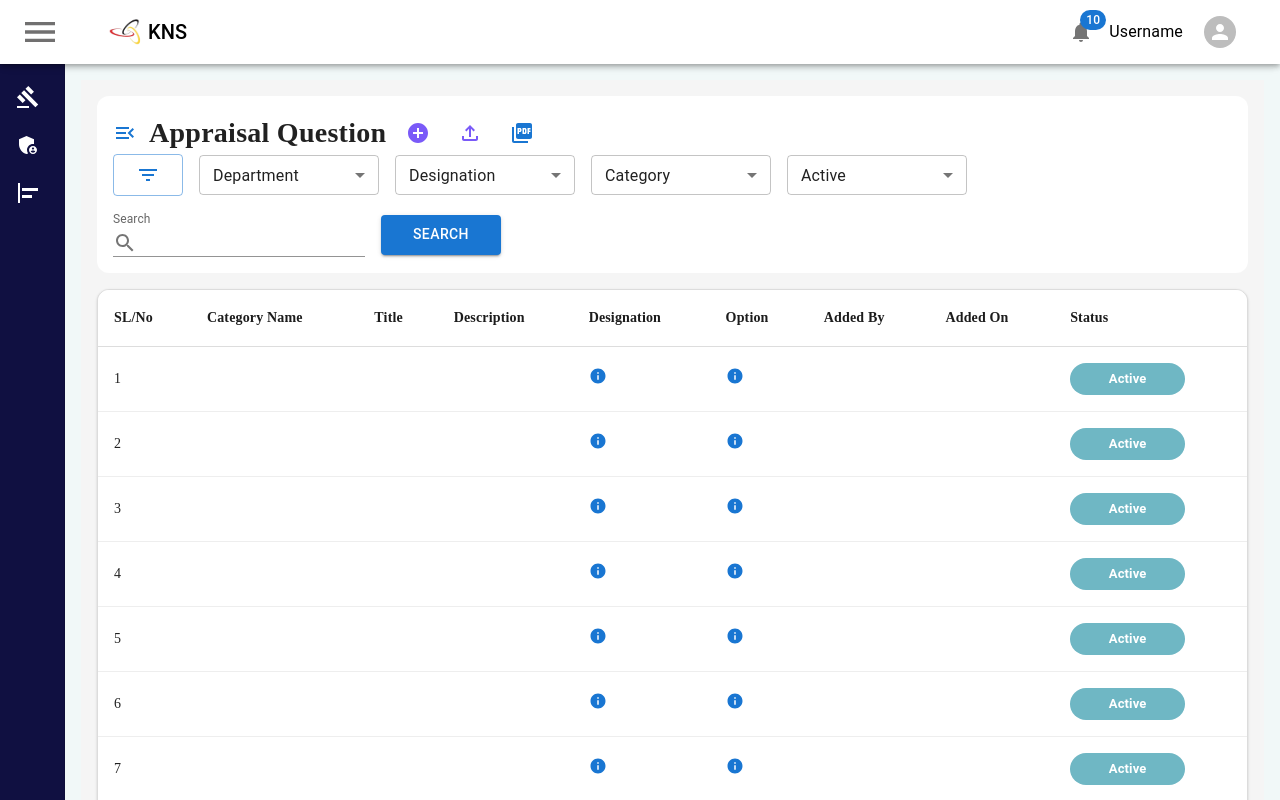
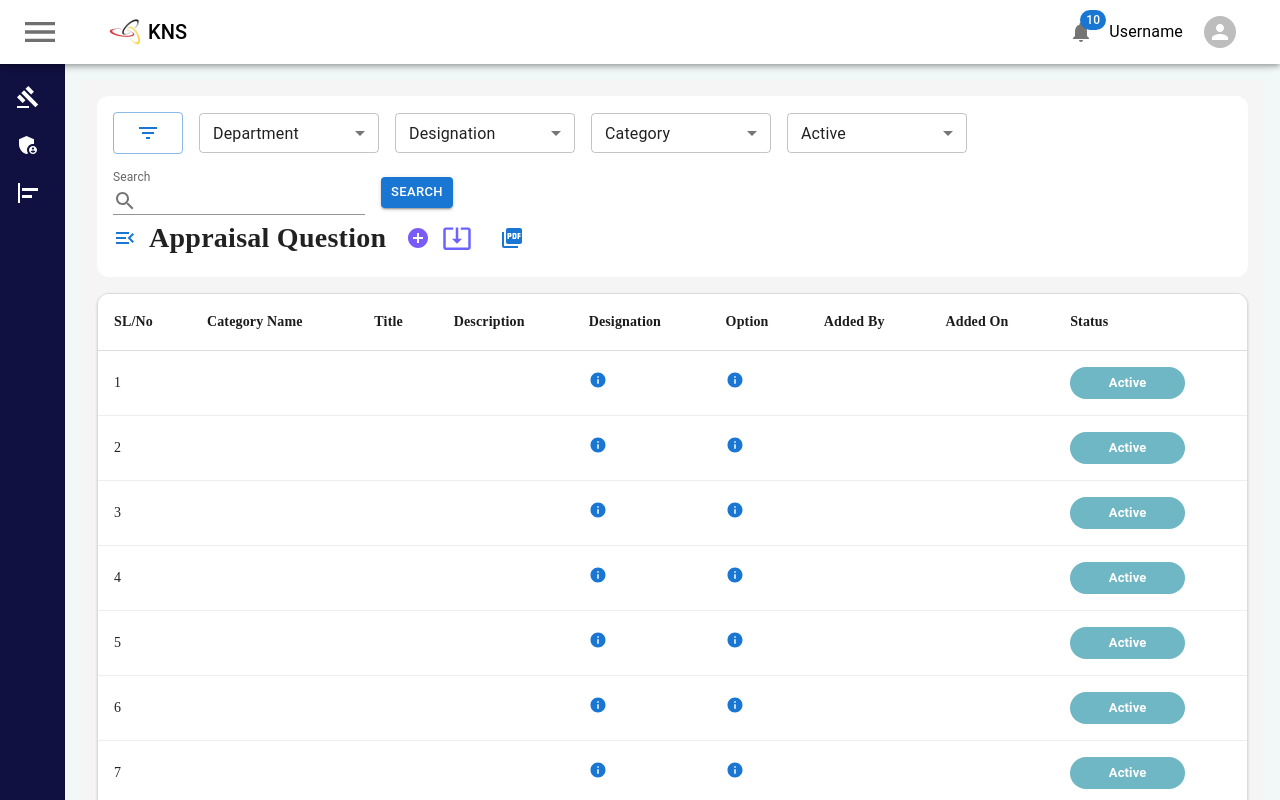
Before and after one commit to harshuharshi222-hash/react-js-project, a React (Vite) app: page /AppraisalQuestion/index in a window 1280 px wide. Shown: the top 800 px of the page. Built offline with nearby package versions, Linux system fonts and the light colour scheme.

Commit message:
tool tip

```diff
--- a/src/AppraisalQuestion/index.jsx
+++ b/src/AppraisalQuestion/index.jsx
@@ -1,4 +1,6 @@
 import React, { useMemo, useState } from "react";
+import Tooltip from '@mui/material/Tooltip';
+import SystemUpdateAltIcon from '@mui/icons-material/SystemUpdateAlt';
 import {
   Box,
   Button,
@@ -149,37 +151,7 @@ export default function AppraisalQuestion() {
           flexWrap: "wrap",
         }}
       >
-        <Box
-          sx={{
-            display: "flex",
-            alignItems: "center",
-            gap: 1.5,
-          }}
-        >
-          <MenuOpenIcon sx={{ color: "#1976d2" }} />
 
-          <Typography
-            sx={{
-              fontWeight: 700,
-              fontSize: 28,
-              fontFamily: "Times New Roman",
-            }}
-          >
-            Appraisal Question
-          </Typography>
-
-          <IconButton>
-            <AddCircleIcon sx={{ color: "#7a5af8" }} />
-          </IconButton>
-
-          <IconButton>
-            <FileUploadOutlinedIcon sx={{ color: "#7a5af8" }} />
-          </IconButton>
-
-          <IconButton>
-            <PictureAsPdfIcon sx={{ color: "#1976d2" }} />
-          </IconButton>
-        </Box>
 
         <Box
           sx={{
@@ -255,14 +227,63 @@ export default function AppraisalQuestion() {
 
           <Button
             variant="contained"
-            sx={{
-              height: 40,
-              px: 4,
-            }}
+            size="small"
+            // sx={{
+            //   height: 40,
+            //   px: 4,
+            //   size: "small",
+            // }}
           >
             Search
           </Button>
         </Box>
+
+
+
+
+        <Box
+          sx={{
+            display: "flex",
+            alignItems: "center",
+            gap: 1.5,
+          }}
+        >
+          <MenuOpenIcon sx={{ color: "#1976d2" }} />
+
+          <Typography
+            sx={{
+              fontWeight: 700,
+              fontSize: 28,
+              fontFamily: "Times New Roman",
+            }}
+          >
+            Appraisal Question
+          </Typography>
+              <Tooltip title="Add">
+          <IconButton>
+            <AddCircleIcon sx={{ color: "#7a5af8" }} />
+          </IconButton>
+          </Tooltip>
+
+            <Tooltip title="Export">
+              <IconButton >
+            <SystemUpdateAltIcon
+              sx={{
+                color: "#6C63FF",
+                fontSize: 30,
+                 ml: -2,
+              }}
+            />
+            </IconButton>
+                  </Tooltip>
+              <Tooltip title="print">
+          <IconButton>
+            <PictureAsPdfIcon sx={{ color: "#1976d2" }} />
+          </IconButton>
+          </Tooltip>
+        </Box>
+
+
       </Paper>
 
       {/* TABLE */}
```
